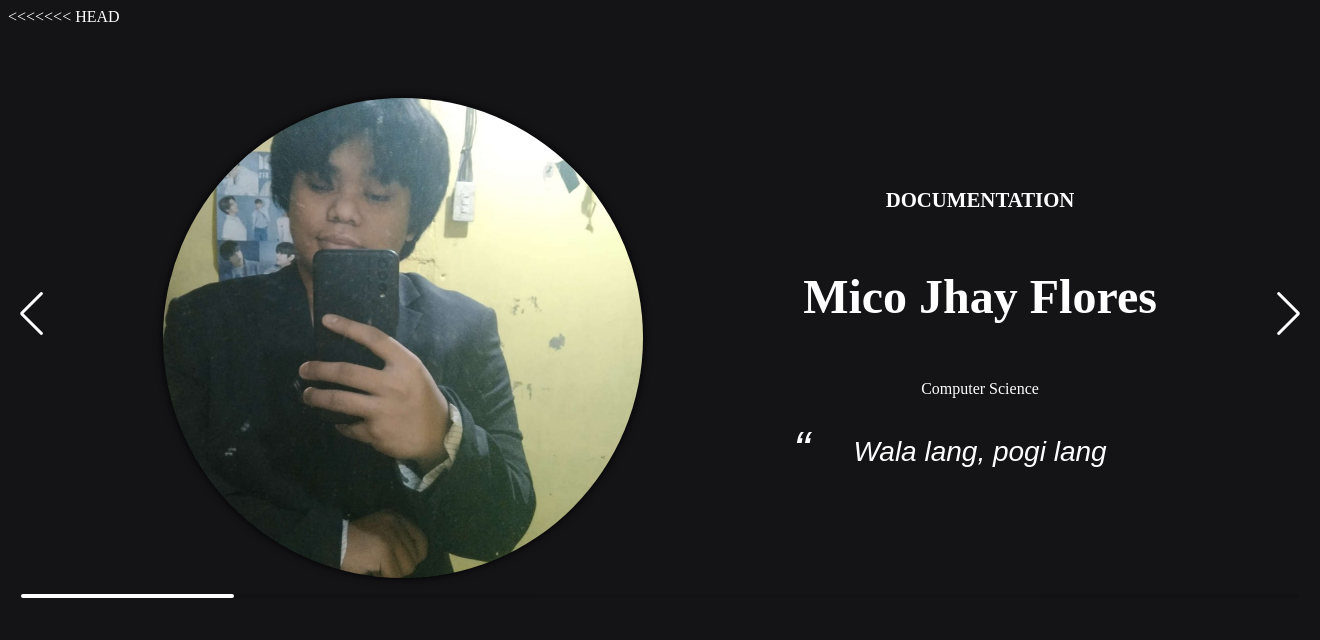
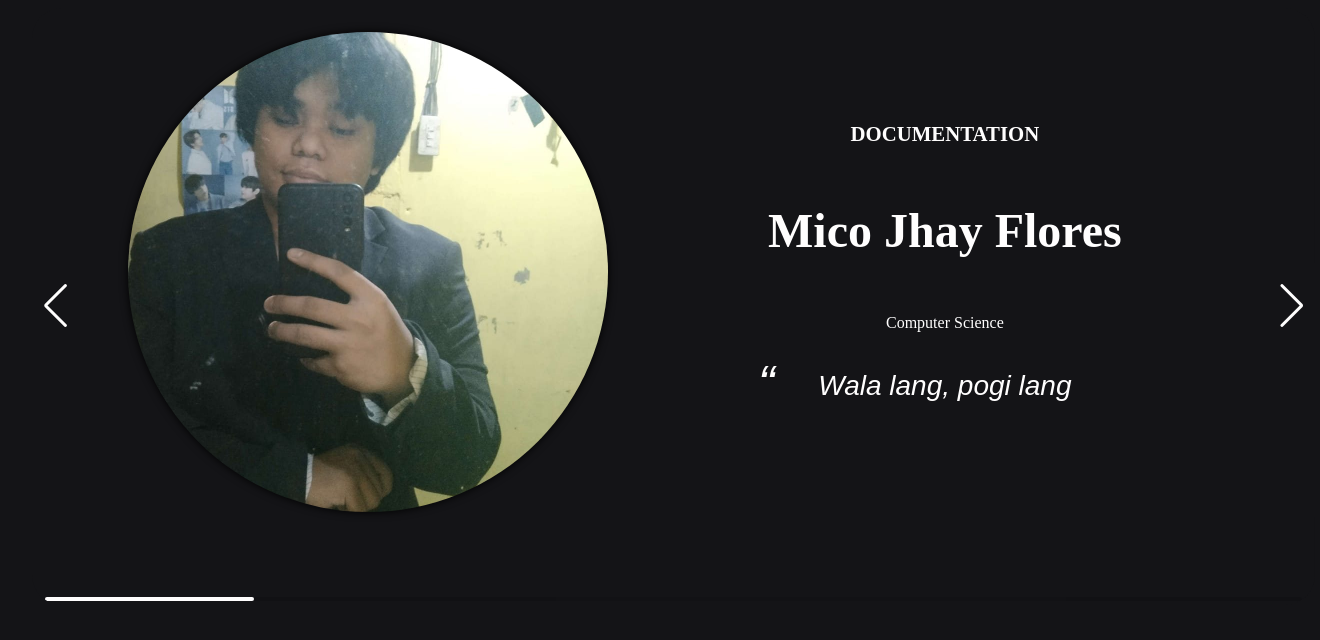
Before and after one commit to jmtrinidad26/phpSite, a PHP site: page /pages/authors.php in a window 1320 px wide. Shown: the top 640 px of the page. Run offline with PHP 8.4, Linux system fonts and the light colour scheme; some web fonts are replaced.

Commit message:
merging conflicts

```diff
--- a/pages/authors.php
+++ b/pages/authors.php
@@ -9,22 +9,13 @@
     <link rel="stylesheet" href="https://cdn.jsdelivr.net/npm/swiper@11/swiper-bundle.min.css"/>
     <!-- FONT -->
     <link href="https://fonts.googleapis.com/css2?family=Lobster+Two:ital,wght@0,400;0,700;1,400;1,700&family=Updock&display=swap" rel="stylesheet">
-<<<<<<< HEAD
 
     <style>
-=======
-    <style>
-
->>>>>>> d7527bba5c5cbdb121c882b2cfeb68ee51cfa5cd
 
         /* SWIPE */
         .swiper {
-            display:flex;
-            justify-content:center;
-            align-items:center;
             position:absolute;
             left:-4rem;
-<<<<<<< HEAD
             overflow: hidden;
             width: 80.2rem;
             height: 37.3rem;
@@ -32,13 +23,6 @@
             margin-top:0;
             margin-bottom:0;
             background-color: #141417;
-=======
-            margin: 0 auto;
-            margin-left:6.5rem;
-            width: 95%;
-            height: 85%;
-            background-color:white;
->>>>>>> d7527bba5c5cbdb121c882b2cfeb68ee51cfa5cd
             border-radius:30px;
         }
         .slider-wrapper{
@@ -83,10 +67,8 @@
             background-color: #141417;
             display:flex;
             grid-template-columns: 50% 50%;
-            justify-content:center;
             column-gap:5rem;
             margin:1rem;
-            margin-top:4rem;
 
         }
         .creatorText{
@@ -155,7 +137,7 @@
                 </div>
                 <div class="swiper-slide">
                     <div class="creator">
-                            <img class = "profile"src="assets/creator-image/Lope.png" alt="mico">
+                            <img class = "profile"src="assets/creator-image/lope.png" alt="mico">
                                 <div class="creatorText">
                                 <h2 class = "rTitle">DOCUMENTATION</h2>
                                 <h2 class = "name">Jester G. Lope</h2>
@@ -174,6 +156,7 @@
                                 <h2 class = "name">Keane Banua</h2>
                                 <p class = "course">Computer Science</p>
                                 <div class="quote"><blockquote>Whenever you’re making a hard choice, flip a coin. And when it’s in the air, you’ll know which side you’re hoping for.</blockquote> </div>
+
                             </div>
 
                         </div>
```
Also changed, not shown: css/editor-styles.css (+6 -13 lines), pages/home.php (+2 -9 lines), pages/sampleProgs.php (+3 -28 lines). Lines whose indentation alone changed are shown as unchanged.
